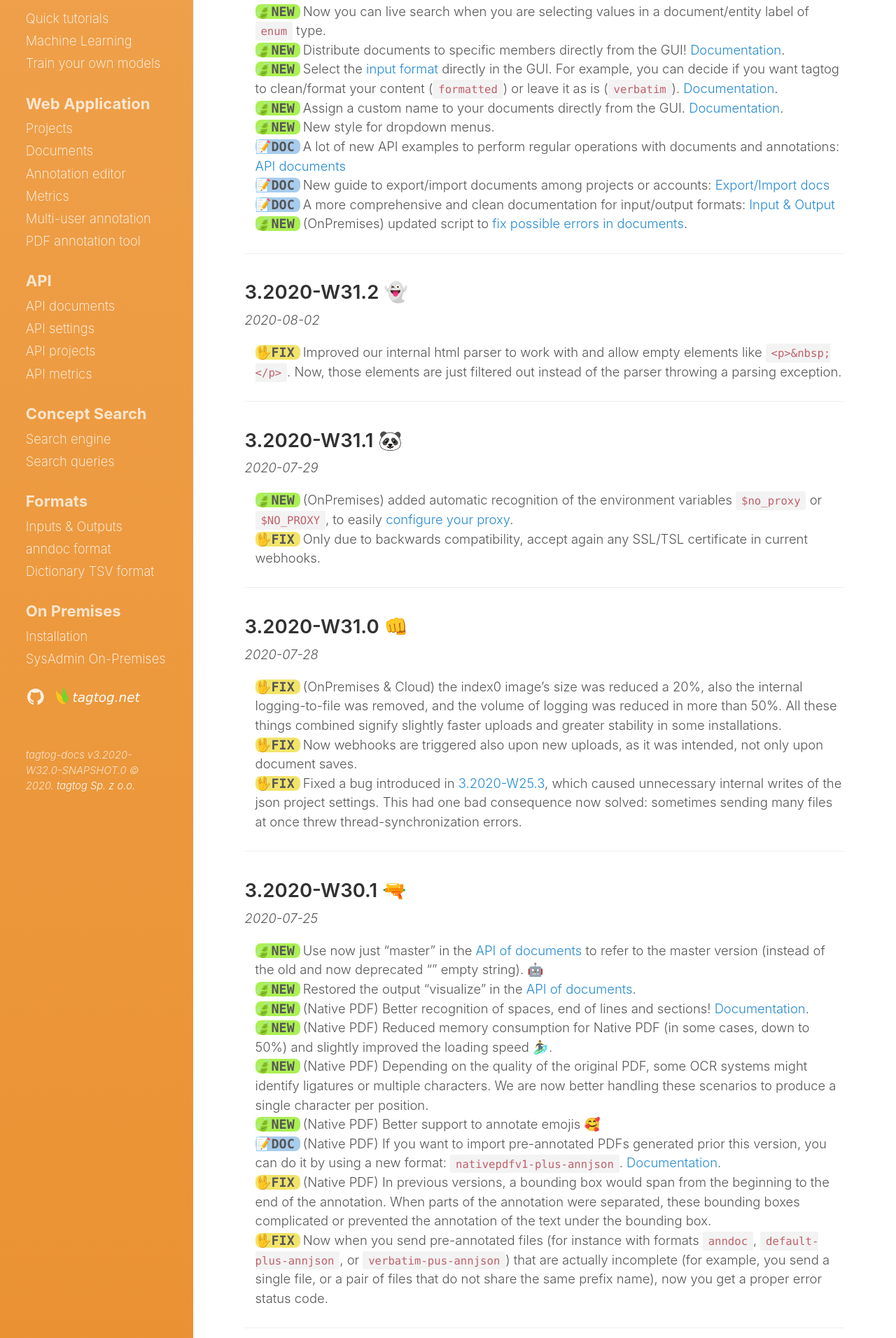
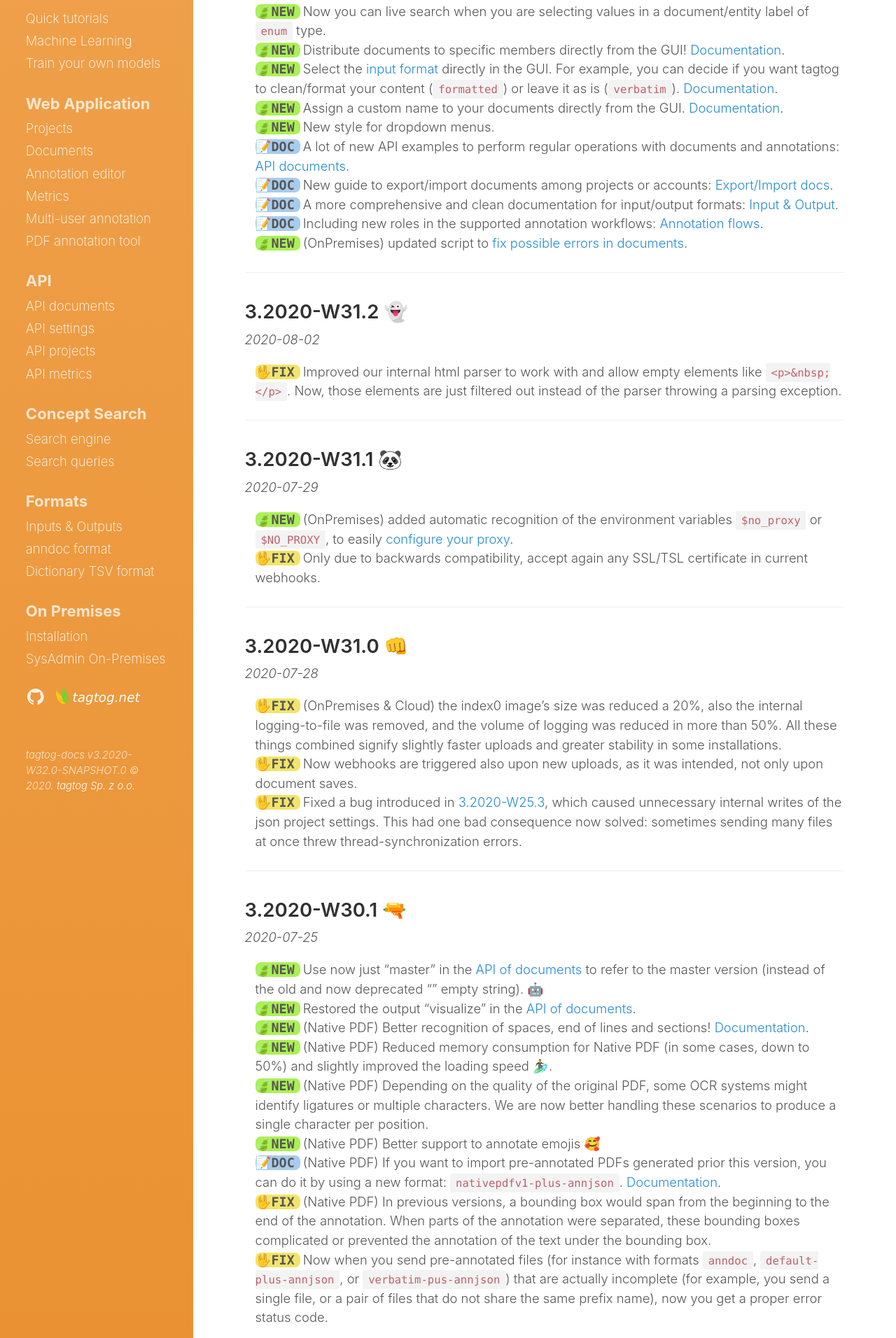
Before and after one commit to tagtogorg/tagtog-doc, a Jekyll site: the page built from updates.md, in a window 1280 px wide. Shown: the part 411-2323 px from the top of the page at 70% size. Built offline with Jekyll 4.4.1, drawn with Linux system fonts in a browser that asks for light colours; nearby versions of some CDN libraries; emoji names are drawn with the system emoji font; some of the changed text lies outside the part shown.

Commit message:
Update updates

```diff
--- a/updates.md
+++ b/updates.md
@@ -22,9 +22,10 @@ notoc: true
   <li class="new"><span markdown="1">Select the <a href="ioformats.html#input-formats">input format</a> directly in the GUI. For example, you can decide if you want tagtog to clean/format your content (<code>formatted</code>) or leave it as is (<code>verbatim</code>). <a href="documents.html#format">Documentation</a>.</span></li>
   <li class="new"><span markdown="1">Assign a custom name to your documents directly from the GUI. <a href="documents.html#define-a-name">Documentation</a>.</span></li>
   <li class="new"><span markdown="1">New style for dropdown menus.</span></li>
-  <li class="doc"><span markdown="1">A lot of new API examples to perform regular operations with documents and annotations: [API documents](API_documents_v1.html)</span></li>
-  <li class="doc"><span markdown="1">New guide to export/import documents among projects or accounts: [Export/Import docs](documents.html#export-import-documents)</span></li>
-  <li class="doc"><span markdown="1">A more comprehensive and clean documentation for input/output formats: [Input & Output](ioformats.html)</span></li>
+  <li class="doc"><span markdown="1">A lot of new API examples to perform regular operations with documents and annotations: [API documents](API_documents_v1.html).</span></li>
+  <li class="doc"><span markdown="1">New guide to export/import documents among projects or accounts: [Export/Import docs](documents.html#export-import-documents).</span></li>
+  <li class="doc"><span markdown="1">A more comprehensive and clean documentation for input/output formats: [Input & Output](ioformats.html).</span></li>
+  <li class="doc"><span markdown="1">Including new roles in the supported annotation workflows: [Annotation flows](collaboration.html#annotation-flows-task-distribution).</span></li>
   <li class="new"><span markdown="1">(OnPremises) updated script to [fix possible errors in documents](on_premises_README.html#problems-with-documents).</span></li>
 </ul>
 
```
